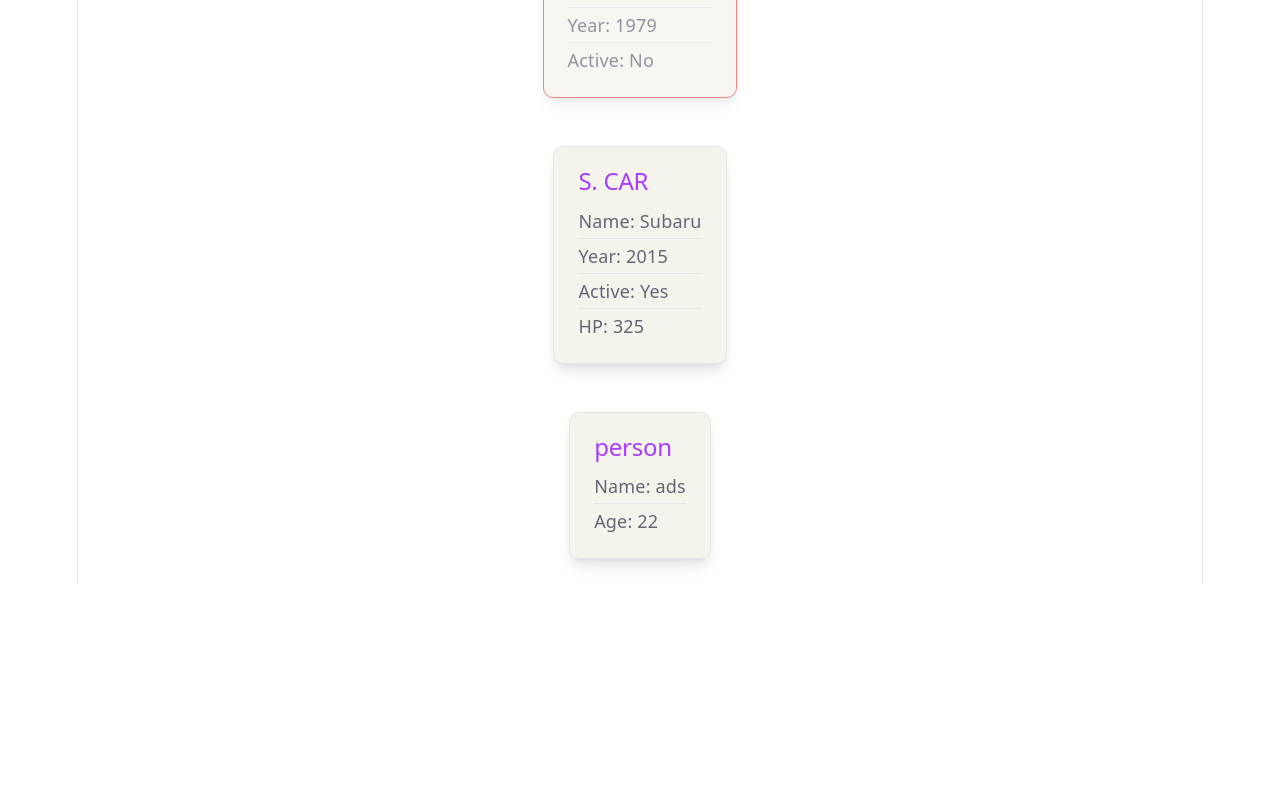
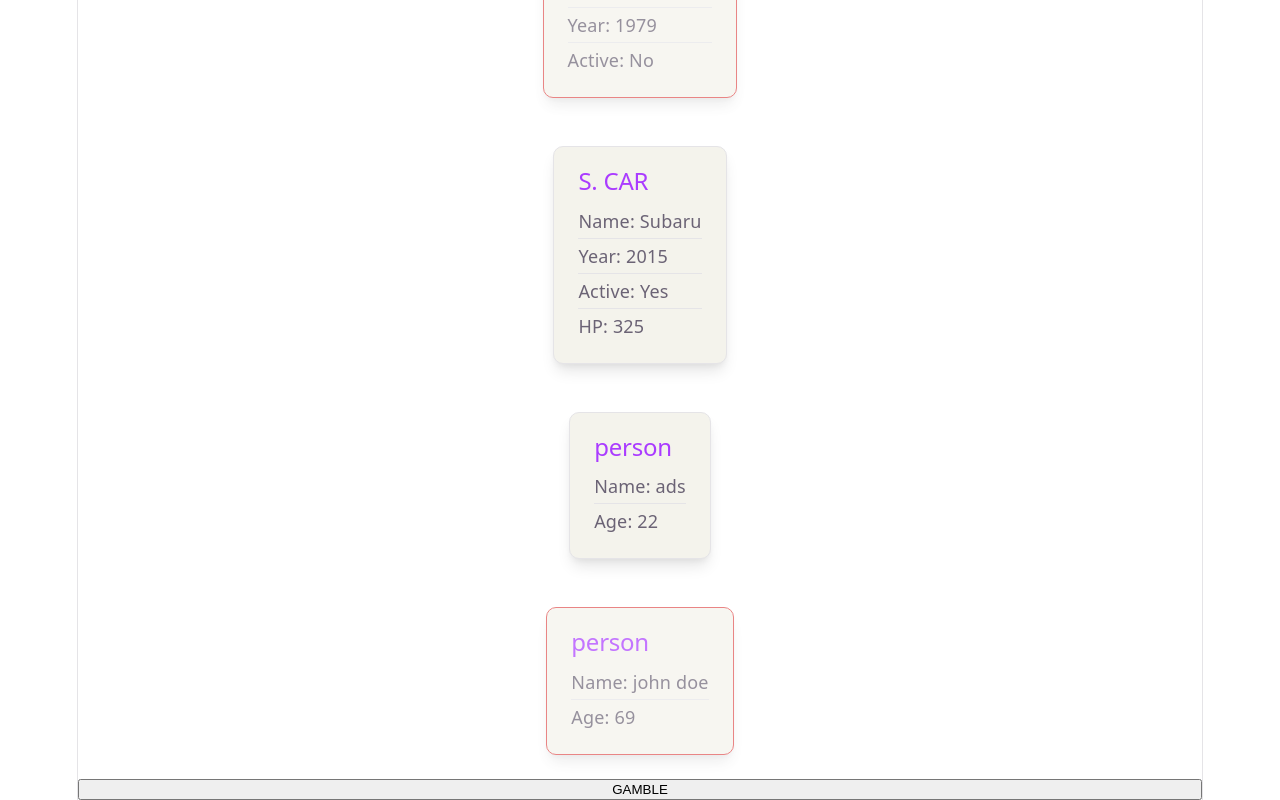
Before and after one commit to franzdarren/practice-ground, a React (Vite) app: page / in a window 1280 px wide. Shown: the part 429-1229 px from the top of the page. Before the commit the page ends 1012 px from the top, so only its background shows below. Built offline with nearby package versions, Linux system fonts and the light colour scheme.

Commit message:
continuation

```diff
--- /dev/null
+++ b/src/components/Add.jsx
@@ -0,0 +1,15 @@
+import React from 'react'
+import Person from './Person.jsx';
+
+export default function Add() {
+    const addSomeoneRandom = (name) => {
+        console.log(name);
+    }
+    return (
+        <button onClick={() => addSomeoneRandom("lebron")}>add some rando</button>
+    )
+
+//   return (
+//     <button onClick={addSomeoneRandom}>add some rando</button>
+//   )4
+}
--- /dev/null
+++ b/src/components/Gamble.jsx
@@ -0,0 +1,21 @@
+import React from 'react'
+import Win from './Win.jsx'
+import Lose from './Lose.jsx'
+
+export default function Gamble() {
+    const gamble = () => {
+        const win = Math.random() <0.5;
+        if(win) {
+            console.log("W");
+            return <Win/>
+        } else {
+            console.log("L");
+            return <Lose/>
+        }
+    }
+
+    return (
+        <button onClick={() => gamble()}>GAMBLE</button>
+    )
+
+}
--- /dev/null
+++ b/src/components/Lose.jsx
@@ -0,0 +1,8 @@
+import React from 'react'
+
+export default function Lose() {
+    console.log("lose");
+  return (
+    <h1>Lose</h1>
+  )
+}
--- a/src/components/Person.jsx
+++ b/src/components/Person.jsx
@@ -1,6 +1,6 @@
 import React from 'react'
 //destructuring
-function Person({name, age, active}) {
+function Person({name = "john doe", age, active}) {
   return (
     <div className={active ? "info-card" : "info-card info-card--inactive"}>
         <h2>person</h2>
--- /dev/null
+++ b/src/components/Win.jsx
@@ -0,0 +1,9 @@
+import React from 'react'
+
+export default function Win() {
+    console.log("win");
+  return (
+
+    <h1>Win</h1>
+  )
+}
--- a/src/main.jsx
+++ b/src/main.jsx
@@ -4,14 +4,20 @@ import App from './App';
 import Car from './components/Car.jsx';
 import SportsCar from './components/SportsCar.jsx';
 import Person from './components/Person.jsx'
+import Add from './components/Add.jsx'
+import Gamble from './components/Gamble.jsx';
 
 createRoot(document.getElementById('root')).render(
   <>
     <App />
+
     <Car name="Ford" year={2014} active={true} />
     <Car name="Mercedes" year={1979} active={false} />
     <SportsCar name="Subaru" year={2015} active={true} horsePower={325} />
     <Person name="ads" age={22} active={true}/>
+    <Person age={69} active={false}/>
+    {/* <Add/> */}
+    <Gamble/>
   </>
 );
 
```
